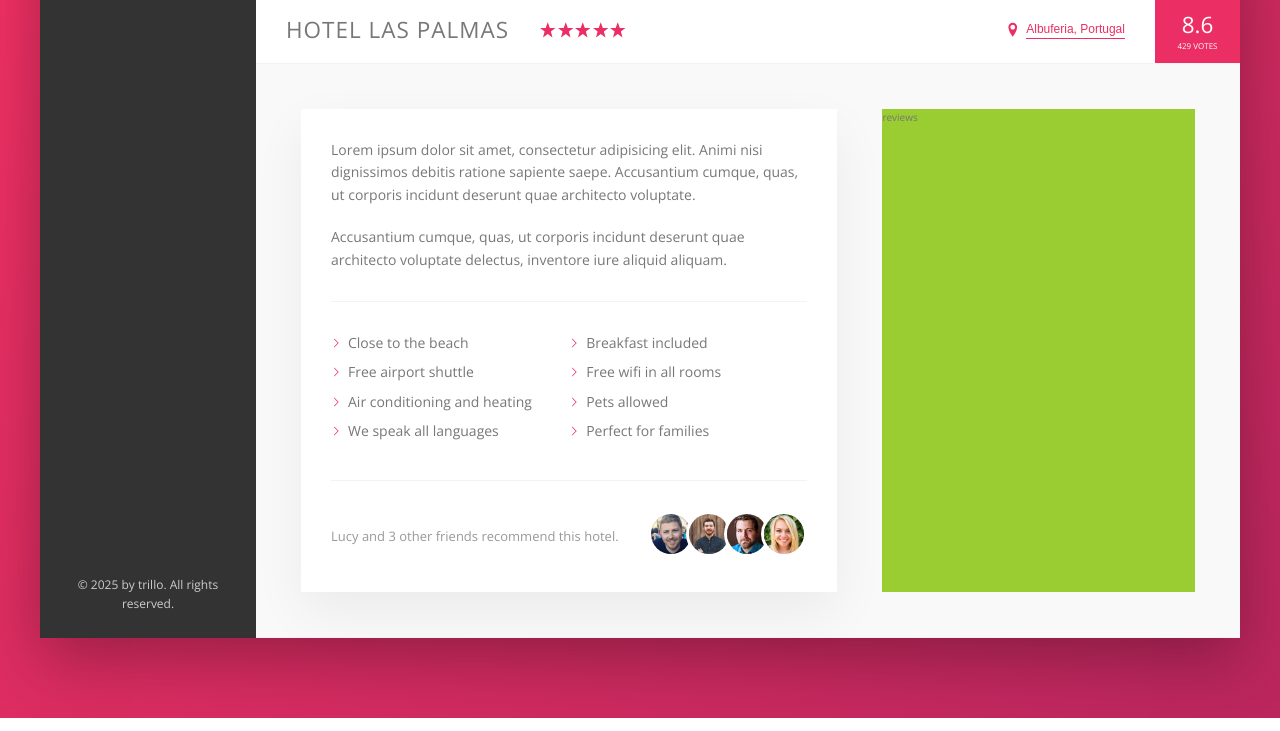
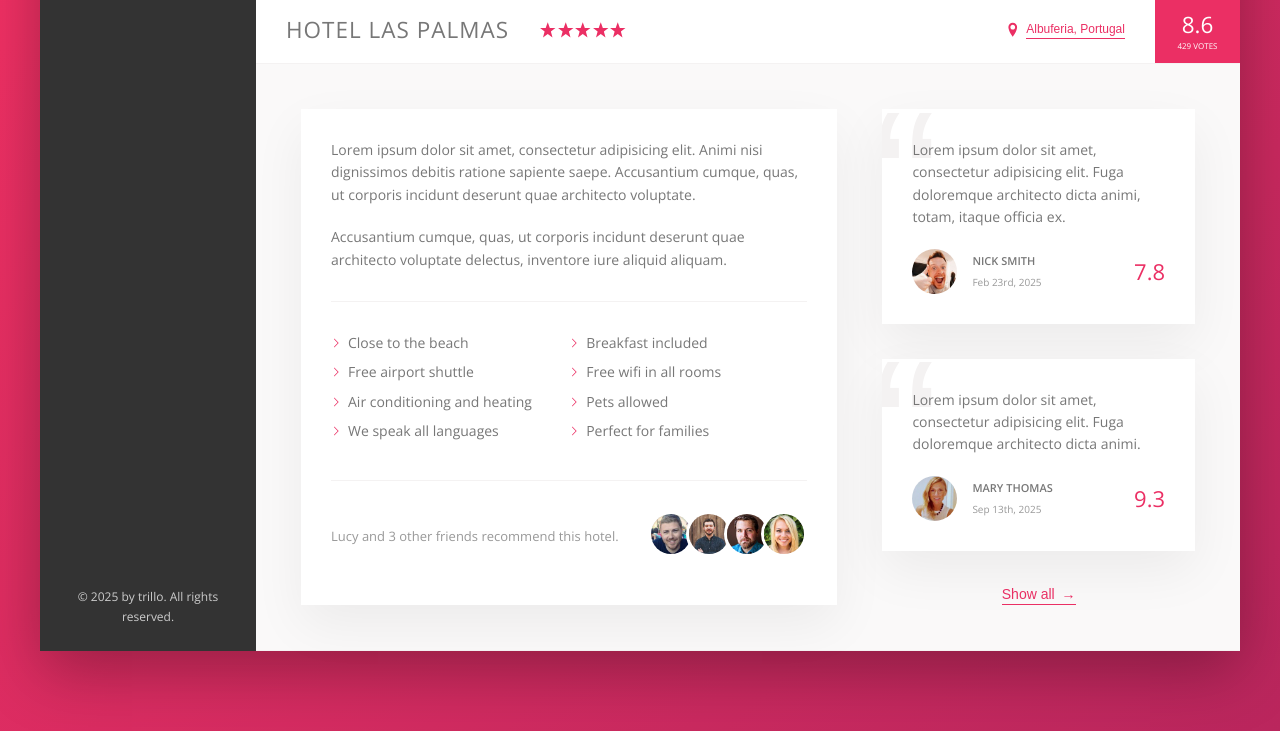
Before and after one commit to codeslash21/Trillo, a website: page index.html in a window 1280 px wide. Shown: the part 538-1269 px from the top of the page. Drawn offline with nearby package versions, Linux system fonts and the light colour scheme.

Commit message:
Feat: added user review section.

```diff
--- a/index.html
+++ b/index.html
@@ -198,7 +198,47 @@
                 </div>
               </div>
             </div>
-            <div class="user-reviews">reviews</div>
+            <div class="user-reviews">
+              <figure class="review">
+                <blockquote class="review__text">
+                  Lorem ipsum dolor sit amet, consectetur adipisicing elit. Fuga
+                  doloremque architecto dicta animi, totam, itaque officia ex.
+                </blockquote>
+                <figcaption class="review__user">
+                  <img
+                    src="img/user-1.jpg"
+                    alt="User 1"
+                    class="review__photo"
+                  />
+                  <div class="review__user-box">
+                    <p class="review__user-name">Nick Smith</p>
+                    <p class="review__user-date">Feb 23rd, 2025</p>
+                  </div>
+                  <div class="review__rating">7.8</div>
+                </figcaption>
+              </figure>
+
+              <figure class="review">
+                <blockquote class="review__text">
+                  Lorem ipsum dolor sit amet, consectetur adipisicing elit. Fuga
+                  doloremque architecto dicta animi.
+                </blockquote>
+                <figcaption class="review__user">
+                  <img
+                    src="img/user-2.jpg"
+                    alt="User 2"
+                    class="review__photo"
+                  />
+                  <div class="review__user-box">
+                    <p class="review__user-name">Mary Thomas</p>
+                    <p class="review__user-date">Sep 13th, 2025</p>
+                  </div>
+                  <div class="review__rating">9.3</div>
+                </figcaption>
+              </figure>
+
+              <button class="btn-inline">Show all <span>&rarr;</span></button>
+            </div>
           </div>
         </main>
       </div>
--- a/sass/_components.scss
+++ b/sass/_components.scss
@@ -240,8 +240,17 @@
   cursor: pointer;
   transition: all 0.2s;
 
+  & span {
+    margin-left: 3px;
+    transition: margin-left 0.2s;
+  }
+
   &:hover {
     color: var(--color-grey-dark-1);
+
+    span {
+      margin-left: 8px;
+    }
   }
 
   &:focus {
@@ -329,3 +338,61 @@
     }
   }
 }
+
+// REVIEW
+.review {
+  background-color: #fff;
+  box-shadow: var(--shadow-light);
+  padding: 3rem;
+  margin-bottom: 3.5rem;
+  position: relative;
+  overflow: hidden;
+
+  &__text {
+    margin-bottom: 2rem;
+    z-index: 10;
+    position: relative;
+  }
+
+  &__user {
+    display: flex;
+    align-items: center;
+  }
+
+  &__photo {
+    height: 4.5rem;
+    width: 4.5rem;
+    border-radius: 50%;
+    margin-right: 1.5rem;
+  }
+  &__user-box {
+    margin-right: auto;
+  }
+  &__user-name {
+    font-size: 1.1rem;
+    font-weight: 600;
+    text-transform: uppercase;
+    margin-bottom: 0.4rem;
+  }
+  &__user-date {
+    font-size: 1rem;
+    color: var(--color-grey-dark-3);
+  }
+  &__rating {
+    color: var(--color-primary);
+    font-size: 2.2rem;
+    font-weight: 300;
+  }
+
+  &::before {
+    content: "\201C";
+    position: absolute;
+    top: -2.75rem;
+    left: -1rem;
+    font-size: 20rem;
+    line-height: 1;
+    color: var(--color-grey-light-2);
+    font-family: sans-serif;
+    z-index: 1;
+  }
+}
--- a/sass/_layout.scss
+++ b/sass/_layout.scss
@@ -30,13 +30,13 @@
 }
 
 .details {
+  font-size: 1.4rem;
   display: flex;
   padding: 4.5rem;
   background-color: var(--color-grey-light-1);
   border-bottom: var(--line);
 }
 .description {
-  font-size: 1.4rem;
   background-color: #fff;
   box-shadow: var(--shadow-light);
   padding: 3rem;
@@ -44,6 +44,8 @@
   margin-right: 4.5rem;
 }
 .user-reviews {
-  background-color: yellowgreen;
   flex: 1;
+  display: flex;
+  flex-direction: column;
+  align-items: center;
 }
```
Also changed, not shown: css/style.css, 1 other file.
